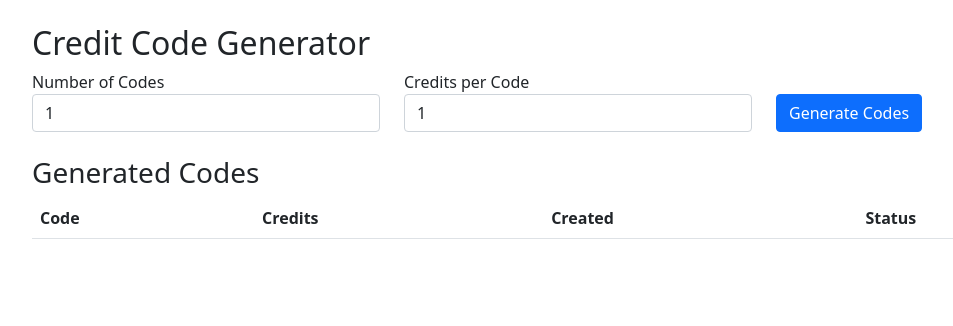
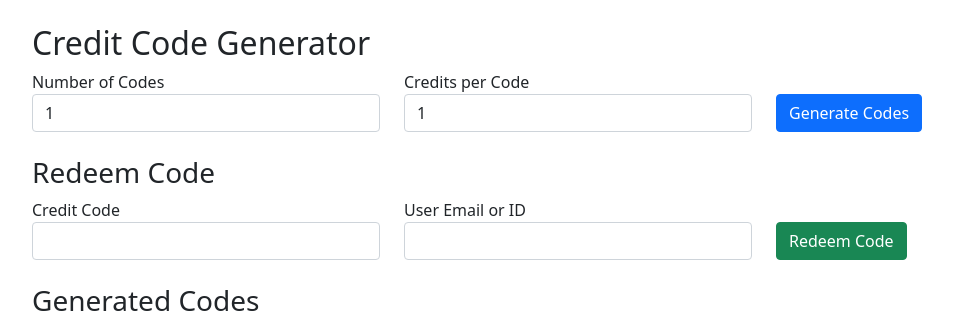
Before and after one commit to Trolann/teachers-coach-teachers, a Flask app: template flask_app/admin/templates/dashboard/credits.html in a window 1280 px wide. Shown: the part 56-382 px from the top of the page, without its empty margins (62-1015 px from the left). Run offline with Flask 3, Linux system fonts and the light colour scheme; the template is opened without the code that fills it, so the values that code supplies are empty; parts of the project's set-up code (start-up, migrations or seed data) failed here and were passed over.

Commit message:
feat: Add credit redemption functionality for admin panel

```diff
--- a/flask_app/admin/templates/dashboard/credits.html
+++ b/flask_app/admin/templates/dashboard/credits.html
@@ -32,6 +32,27 @@
         </div>
     </form>
 
+    <h3>Redeem Code</h3>
+    <form id="redeemForm" class="mb-4">
+        <div class="row">
+            <div class="col-md-4">
+                <div class="form-group">
+                    <label for="code">Credit Code</label>
+                    <input type="text" class="form-control" id="code" name="code" required>
+                </div>
+            </div>
+            <div class="col-md-4">
+                <div class="form-group">
+                    <label for="user_identifier">User Email or ID</label>
+                    <input type="text" class="form-control" id="user_identifier" name="user_identifier" required>
+                </div>
+            </div>
+            <div class="col-md-4">
+                <button type="submit" class="btn btn-success mt-4">Redeem Code</button>
+            </div>
+        </div>
+    </form>
+
     <h3>Generated Codes</h3>
     <table class="table">
         <thead>
@@ -60,4 +81,34 @@
         </tbody>
     </table>
 </div>
+
+<script>
+document.getElementById('redeemForm').addEventListener('submit', async function(e) {
+    e.preventDefault();
+
+    const code = document.getElementById('code').value;
+    const user_identifier = document.getElementById('user_identifier').value;
+
+    try {
+        const response = await fetch('/api/credits/redeem', {
+            method: 'POST',
+            headers: {
+                'Content-Type': 'application/json',
+            },
+            body: JSON.stringify({ code, user_identifier })
+        });
+
+        const data = await response.json();
+
+        if (response.ok) {
+            alert('Success: ' + data.message);
+            location.reload();  // Refresh to show updated status
+        } else {
+            alert('Error: ' + data.error);
+        }
+    } catch (error) {
+        alert('Failed to redeem code. Please try again.');
+    }
+});
+</script>
 {% endblock %}
```
Also changed, not shown: flask_app/api/credits/routes.py (+52 -0 lines).
